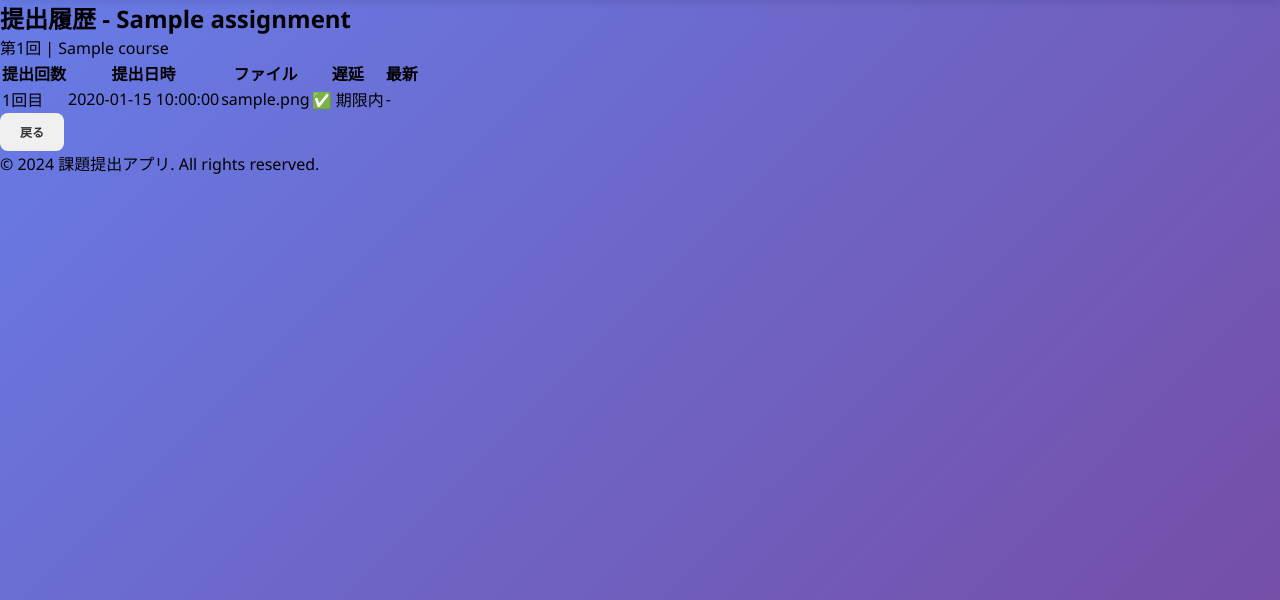
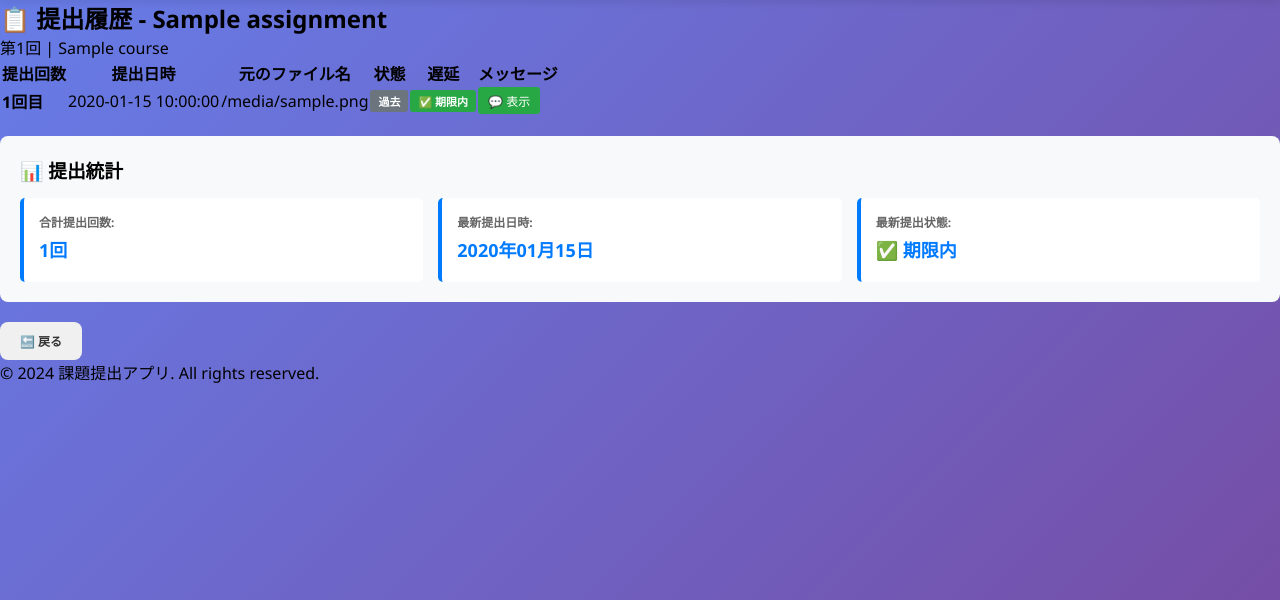
Before and after one commit to Momiji-kaede/pre-submit-app, a Flask app: template templates/student/submission_history.html in a window 1280 px wide. Shown: the part 75-675 px from the top of the page. Run offline with Flask 3, Linux system fonts and the light colour scheme; tables that the repository leaves empty hold one stand-in row (values such as "Sample post"); the template is opened without the code that fills it: values that come from a table or form of the project are taken from there, most other values are stand-ins (such as "Sample title", 1, 10 or a date in 2020).

Commit message:
feat: 提出履歴画面を改善（元ファイル名表示、メッセージ表示）

```diff
--- a/templates/student/submission_history.html
+++ b/templates/student/submission_history.html
@@ -4,7 +4,7 @@
 
 {% block content %}
 <div class="submission-history">
-    <h2>提出履歴 - {{ assignment.title }}</h2>
+    <h2>📋 提出履歴 - {{ assignment.title }}</h2>
     <p>第{{ assignment.lecture_number }}回 | {{ course.course_name }}</p>
 
     {% if history %}
@@ -13,17 +13,29 @@
             <tr>
                 <th>提出回数</th>
                 <th>提出日時</th>
-                <th>ファイル</th>
+                <th>元のファイル名</th>
+                <th>状態</th>
                 <th>遅延</th>
-                <th>最新</th>
+                <th>メッセージ</th>
             </tr>
         </thead>
         <tbody>
             {% for submission in history %}
             <tr>
-                <td>{{ submission.submission_number }}回目</td>
+                <td><strong>{{ submission.submission_number }}回目</strong></td>
                 <td>{{ submission.submitted_at.strftime('%Y-%m-%d %H:%M:%S') }}</td>
-                <td>{{ submission.file_path.split('/')[-1] }}</td>
+                <td>
+                    <span title="{{ submission.original_filename or 'ファイル名なし' }}">
+                        {{ (submission.original_filename or 'ファイル名なし')[:30] }}{% if submission.original_filename and submission.original_filename|length > 30 %}...{% endif %}
+                    </span>
+                </td>
+                <td>
+                    {% if submission.is_latest %}
+                    <span class="badge badge-primary">⭐ 最新</span>
+                    {% else %}
+                    <span class="badge badge-secondary">過去</span>
+                    {% endif %}
+                </td>
                 <td>
                     {% if submission.is_late %}
                     <span class="badge badge-danger">🔴 遅延</span>
@@ -32,10 +44,15 @@
                     {% endif %}
                 </td>
                 <td>
-                    {% if submission.is_latest %}
-                    ⭐ 最新
+                    {% if submission.message_to_teacher %}
+                    <button class="btn-message" onclick="showMessage(this)" title="{{ submission.message_to_teacher }}">
+                        💬 表示
+                    </button>
+                    <div class="message-popup" style="display:none;">
+                        <p>{{ submission.message_to_teacher }}</p>
+                    </div>
                     {% else %}
-                    -
+                    <span class="text-muted">-</span>
                     {% endif %}
                 </td>
             </tr>
@@ -46,8 +63,145 @@
     <p class="empty-message">提出履歴がありません</p>
     {% endif %}
 
+    <!-- 統計情報 -->
+    {% if history %}
+    <div class="submission-stats">
+        <h3>📊 提出統計</h3>
+        <div class="stats-grid">
+            <div class="stat-item">
+                <strong>合計提出回数:</strong>
+                <p class="stat-value">{{ history|length }}回</p>
+            </div>
+            <div class="stat-item">
+                <strong>最新提出日時:</strong>
+                <p class="stat-value">{{ history[0].submitted_at.strftime('%Y年%m月%d日') }}</p>
+            </div>
+            <div class="stat-item">
+                <strong>最新提出状態:</strong>
+                <p class="stat-value">
+                    {% if history[0].is_late %}
+                    🔴 遅延提出
+                    {% else %}
+                    ✅ 期限内
+                    {% endif %}
+                </p>
+            </div>
+        </div>
+    </div>
+    {% endif %}
+
     <div class="section">
-        <a href="{{ url_for('student_course_assignments', course_id=course.id) }}" class="btn btn-secondary">戻る</a>
+        <a href="{{ url_for('student_course_assignments', course_id=course.id) }}" class="btn btn-secondary">🔙 戻る</a>
     </div>
 </div>
+
+<script>
+function showMessage(button) {
+    const popup = button.nextElementSibling;
+    if (popup.style.display === 'none') {
+        popup.style.display = 'block';
+        button.textContent = '💬 非表示';
+    } else {
+        popup.style.display = 'none';
+        button.textContent = '💬 表示';
+    }
+}
+</script>
+
+<style>
+.submission-stats {
+    background-color: #f8f9fa;
+    padding: 20px;
+    border-radius: 8px;
+    margin: 20px 0;
+}
+
+.stats-grid {
+    display: grid;
+    grid-template-columns: repeat(auto-fit, minmax(200px, 1fr));
+    gap: 15px;
+    margin-top: 15px;
+}
+
+.stat-item {
+    background-color: white;
+    padding: 15px;
+    border-radius: 5px;
+    border-left: 4px solid #007bff;
+}
+
+.stat-item strong {
+    display: block;
+    margin-bottom: 5px;
+    color: #666;
+    font-size: 12px;
+}
+
+.stat-value {
+    font-size: 18px;
+    font-weight: bold;
+    color: #007bff;
+    margin: 5px 0;
+}
+
+.btn-message {
+    background-color: #28a745;
+    color: white;
+    border: none;
+    padding: 5px 10px;
+    border-radius: 3px;
+    cursor: pointer;
+    font-size: 12px;
+}
+
+.btn-message:hover {
+    background-color: #218838;
+}
+
+.message-popup {
+    background-color: #fff3cd;
+    border: 1px solid #ffc107;
+    padding: 10px;
+    border-radius: 3px;
+    margin-top: 5px;
+    font-size: 12px;
+}
+
+.message-popup p {
+    margin: 0;
+    color: #333;
+}
+
+.text-muted {
+    color: #999;
+}
+
+.badge {
+    display: inline-block;
+    padding: 3px 8px;
+    border-radius: 3px;
+    font-size: 11px;
+    font-weight: bold;
+}
+
+.badge-primary {
+    background-color: #007bff;
+    color: white;
+}
+
+.badge-secondary {
+    background-color: #6c757d;
+    color: white;
+}
+
+.badge-danger {
+    background-color: #dc3545;
+    color: white;
+}
+
+.badge-success {
+    background-color: #28a745;
+    color: white;
+}
+</style>
 {% endblock %}
```
